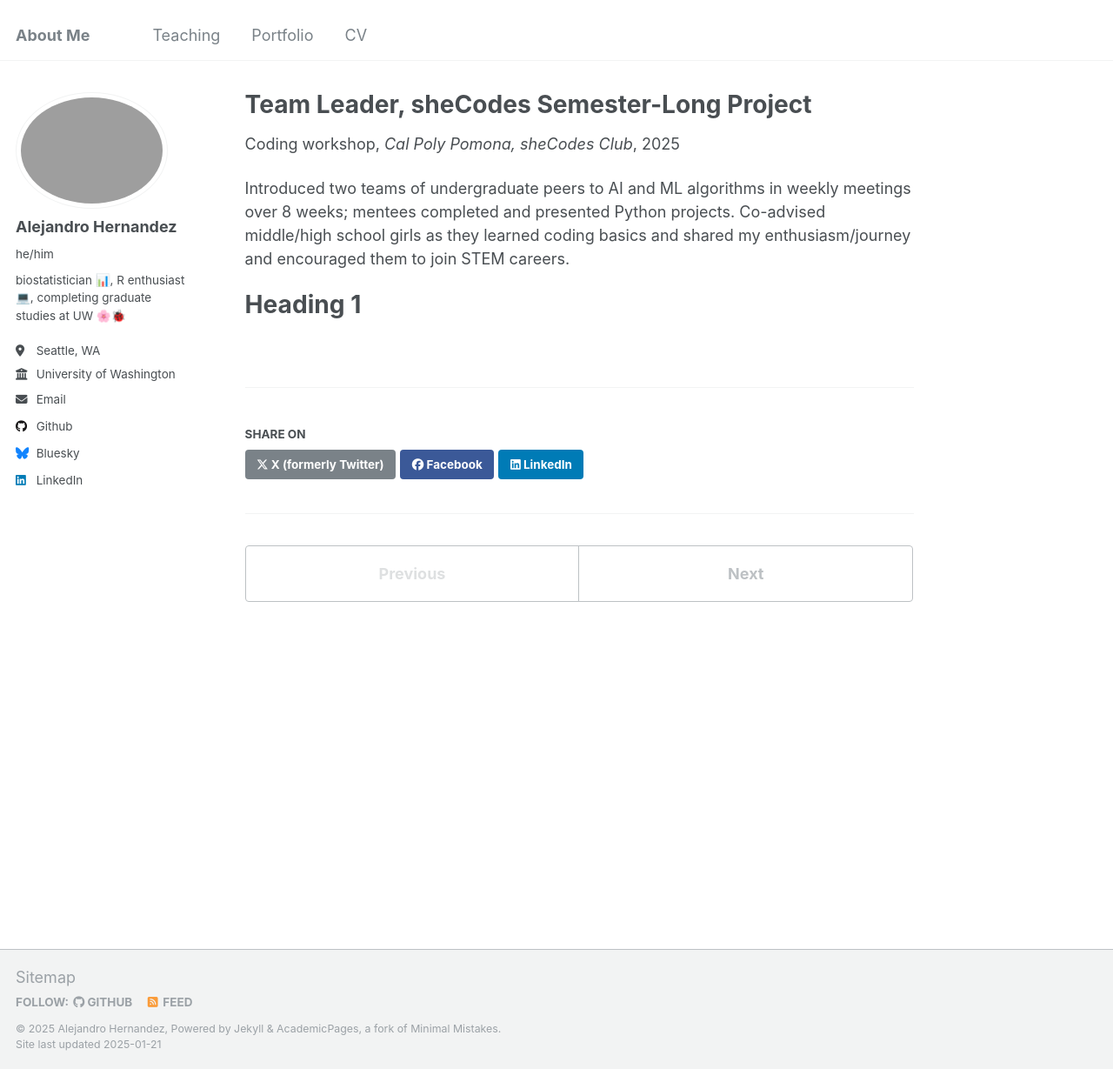
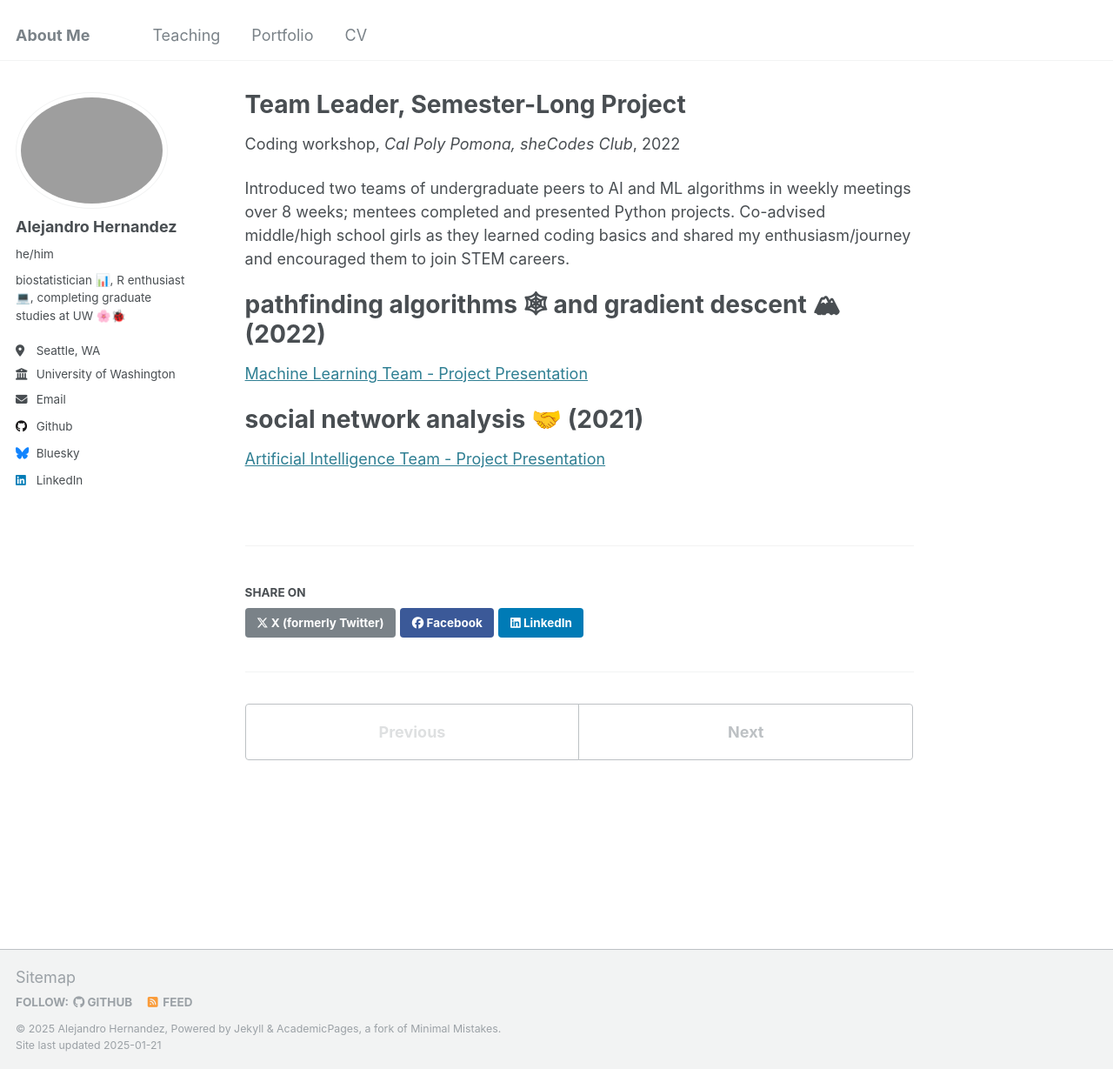
Before and after one commit to alejandroh3005/alejandroh3005.github.io, a Jekyll site: the page built from _teaching/slp.md, in a window 1280 px wide and 1229 px high. Shown: the whole window at 87% size. Built offline with Jekyll 4.4.1, drawn with Linux system fonts in a browser that asks for light colours.

Commit message:
Update slp.md

```diff
--- a/_teaching/slp.md
+++ b/_teaching/slp.md
@@ -1,13 +1,22 @@
 ---
-title: "Team Leader, sheCodes Semester-Long Project"
+title: "Team Leader, Semester-Long Project"
 collection: teaching
 type: "Coding workshop"
 permalink: /teaching/slp
 venue: "Cal Poly Pomona, sheCodes Club"
+date: 2022-07-01
 location: "Pomona, USA"
 ---
 
 Introduced two teams of undergraduate peers to AI and ML algorithms in weekly meetings over 8 weeks; mentees completed and presented Python projects. Co-advised middle/high school girls as they learned coding basics and shared my enthusiasm/journey and encouraged them to join STEM careers.
 
-Heading 1
+pathfinding algorithms 🕸 and gradient descent 🏔 (2022)
 ======
+
+[Machine Learning Team - Project Presentation](https://www.cppshecodes.com/slp_2022.html)
+
+
+social network analysis 🤝 (2021)
+======
+
+[Artificial Intelligence Team - Project Presentation](https://www.cppshecodes.com/slp_2021.html)
```
